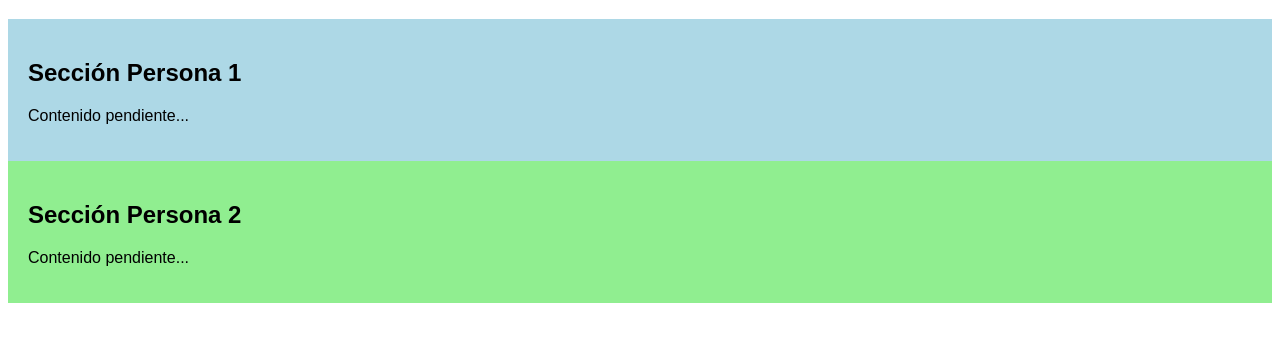
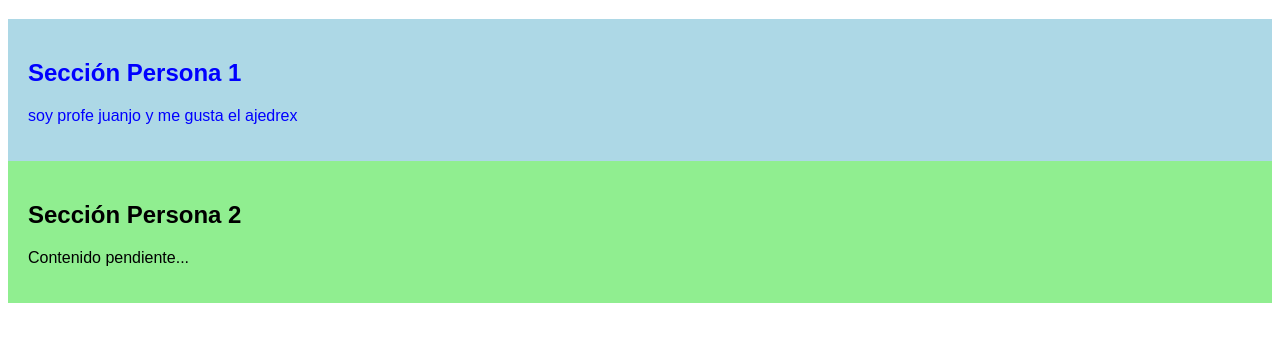
Before and after one commit to juanjoharo/jj, a plain HTML site: page index.html in a window 1280 px wide. Shown: the part 61-402 px from the top of the page. Drawn offline with Linux system fonts and the light colour scheme.

Commit message:
cambios de juanjo

```diff
--- a/index.html
+++ b/index.html
@@ -11,7 +11,7 @@
 
 <div class="persona1">
    <h2>Sección Persona 1</h2>
-   <p>Contenido pendiente...</p>
+   <p>soy profe juanjo y me gusta el ajedrex</p>
 </div>
 
 <div class="persona2">
--- a/style.css
+++ b/style.css
@@ -9,6 +9,7 @@ h1{
 .persona1{
    background-color: lightblue;
    padding: 20px;
+   color: blue;
 }
 
 .persona2{
```
